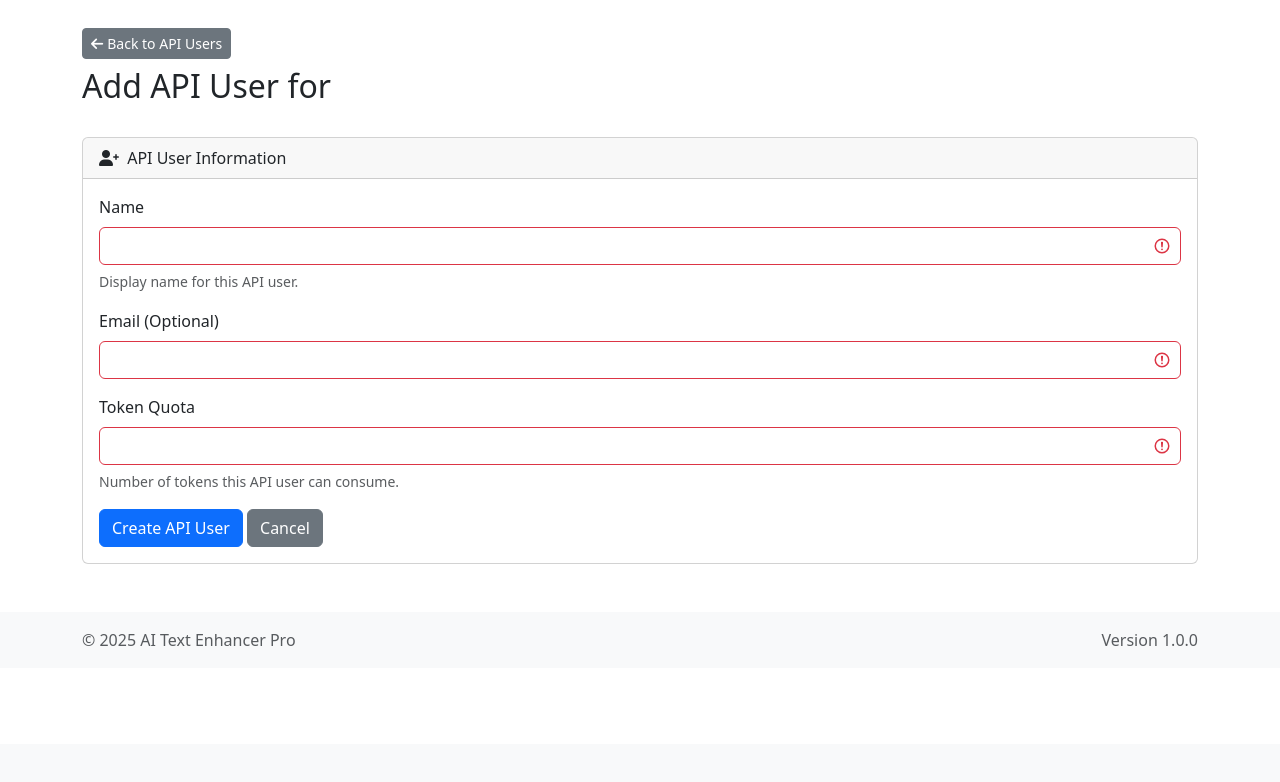
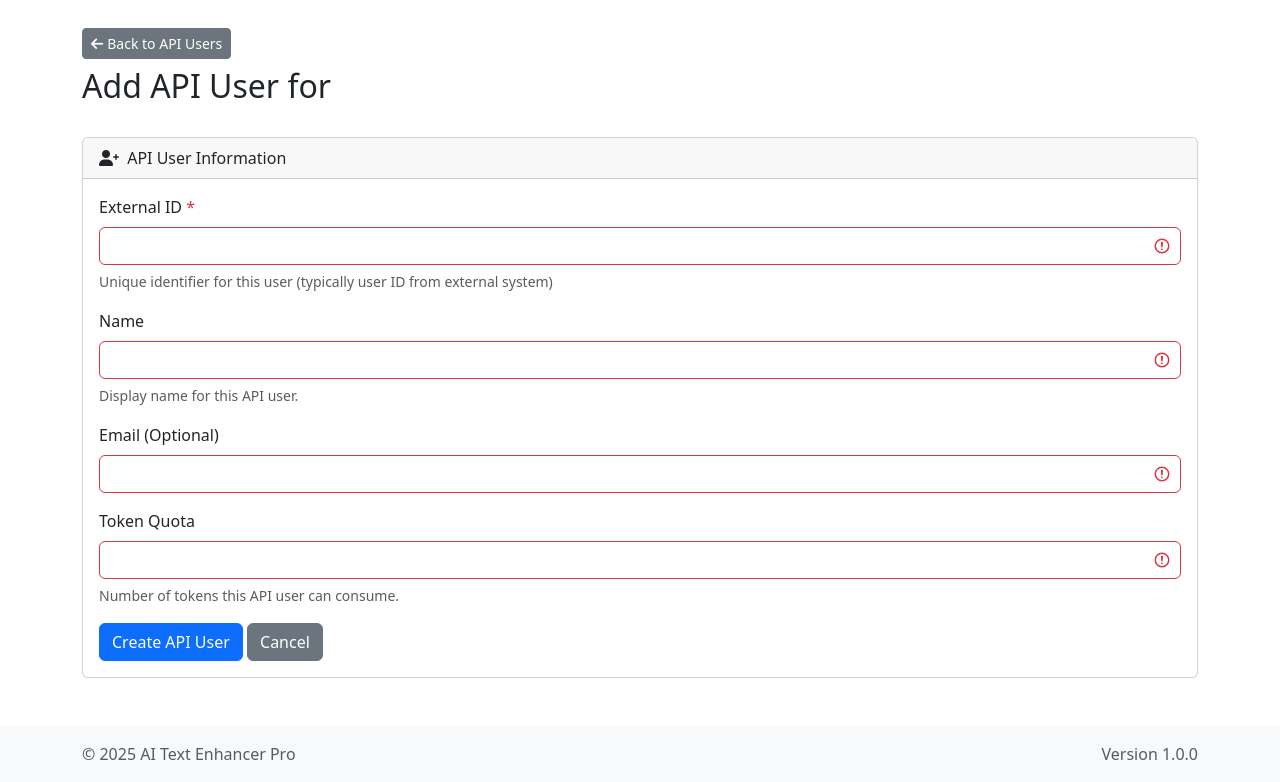
Before and after one commit to carlosvidal/Proxy-AI-Text-Enhancer-CI4, a CodeIgniter 4 app: template app/Views/admin/tenant_user_add.php in a window 1280 px wide. Shown: the part 56-838 px from the top of the page. Before the commit the page ends 702 px from the top, so only its background shows below. Run offline with PHP 8.4 and a stand-in for CodeIgniter, Linux system fonts and the light colour scheme; the template is opened without the code that fills it, so the values that code supplies are empty; some libraries are stand-ins or nearby versions.

Commit message:
usuarios external id

```diff
--- a/app/Views/admin/tenant_user_add.php
+++ b/app/Views/admin/tenant_user_add.php
@@ -35,6 +35,15 @@
             <?= csrf_field() ?>
 
             <div class="mb-3">
+                <label for="external_id" class="form-label">External ID <span class="text-danger">*</span></label>
+                <input type="text" class="form-control <?= session('errors.external_id') ? 'is-invalid' : '' ?>" id="external_id" name="external_id" value="<?= old('external_id') ?>" required>
+                <?php if (session('errors.external_id')): ?>
+                    <div class="invalid-feedback"><?= session('errors.external_id') ?></div>
+                <?php endif; ?>
+                <small class="text-muted">Unique identifier for this user (typically user ID from external system)</small>
+            </div>
+
+            <div class="mb-3">
                 <label for="name" class="form-label">Name</label>
                 <input type="text" class="form-control <?= session('errors.name') ? 'is-invalid' : '' ?>" id="name" name="name" value="<?= old('name') ?>" required>
                 <?php if (session('errors.name')): ?>
--- a/app/Views/admin/tenant_user_edit.php
+++ b/app/Views/admin/tenant_user_edit.php
@@ -24,6 +24,12 @@
                 <label for="user_id" class="form-label">User ID</label>
                 <input type="text" class="form-control" id="user_id" value="<?= esc($user['user_id']) ?>" readonly>
                 <small class="text-muted">The user ID cannot be changed once created.</small>
+            </div>
+
+            <div class="mb-3">
+                <label for="external_id" class="form-label">External ID</label>
+                <input type="text" class="form-control" id="external_id" value="<?= esc($user['external_id'] ?? '') ?>" readonly>
+                <small class="text-muted">The external ID cannot be changed once created.</small>
             </div>
 
             <div class="mb-3">
```
Also changed, not shown: app/Controllers/Admin.php (+12 -0 lines).
